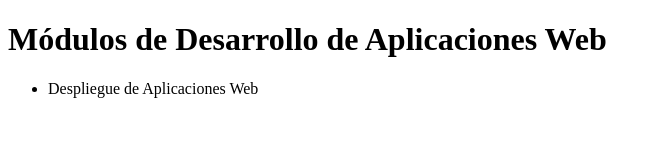
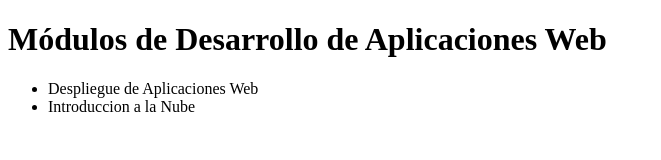
Before and after one commit to alblujan/dawAct1.3, a plain HTML site: page index.html in a window 1280 px wide. Shown: the whole page, without its empty margins (0-661 px from the left). Drawn offline with Linux system fonts and the light colour scheme.

Commit message:
Nuevo modulo en el index.html

```diff
--- a/index.html
+++ b/index.html
@@ -9,6 +9,7 @@
     <h1>Módulos de Desarrollo de Aplicaciones Web</h1>
     <ul>
       <li>Despliegue de Aplicaciones Web</li>
+      <li>Introduccion a la Nube</li>
     </ul>
   </body>
 </html>
```
